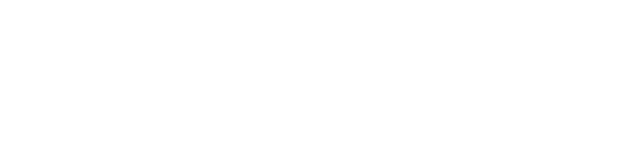
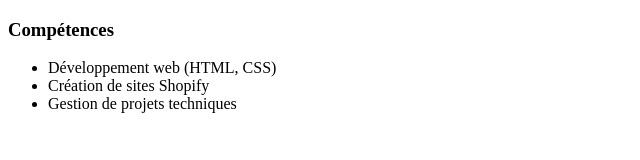
Before and after one commit to boniPacome/mon-cv, a plain HTML site: page index.html in a window 1280 px wide. Shown: the whole page, without its empty margins (0-640 px from the left). Drawn offline with Linux system fonts and the light colour scheme.

Commit message:
mise en place de la section competences

```diff
--- a/index.html
+++ b/index.html
@@ -6,6 +6,11 @@
     <title>Document</title>
 </head>
 <body>
-
+    <h3>Compétences</h3>
+        <ul>
+        <li>Développement web (HTML, CSS)</li>
+        <li>Création de sites Shopify</li>
+        <li>Gestion de projets techniques</li>
+        </ul>
 </body>
 </html>
```
